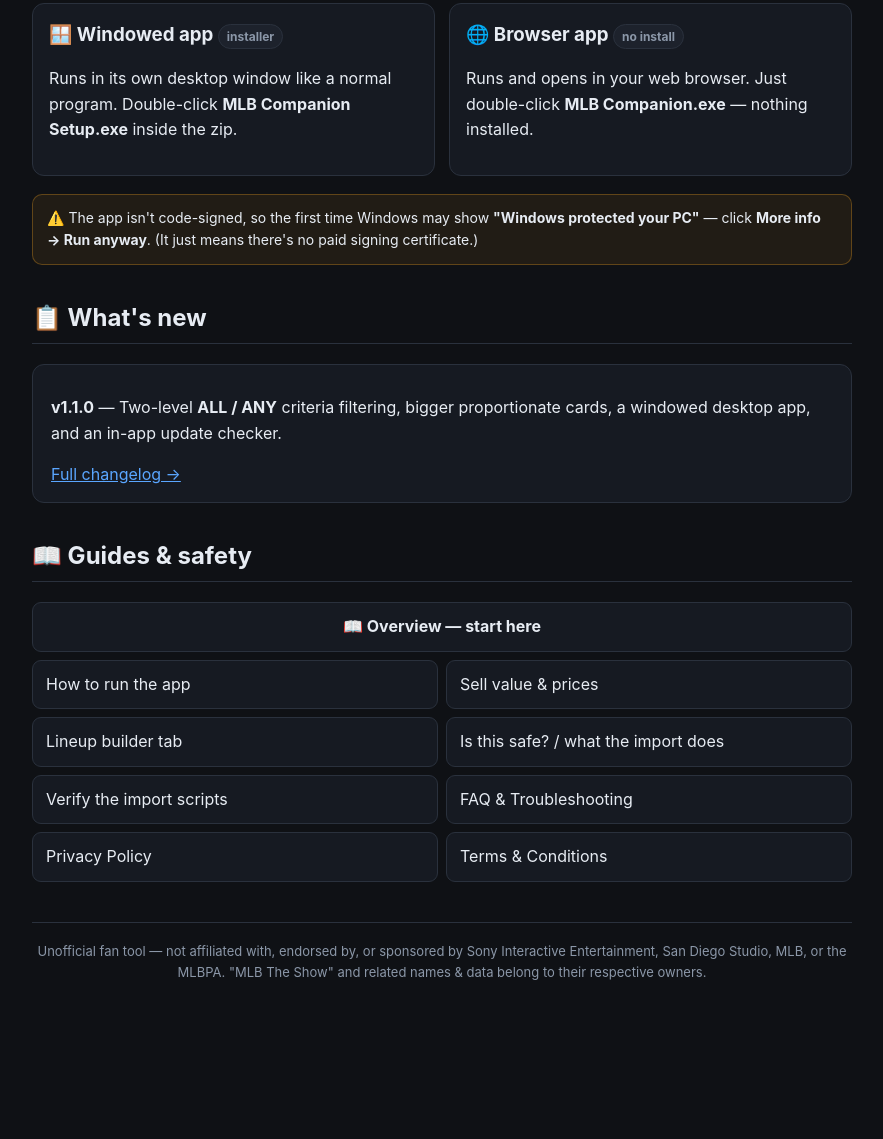
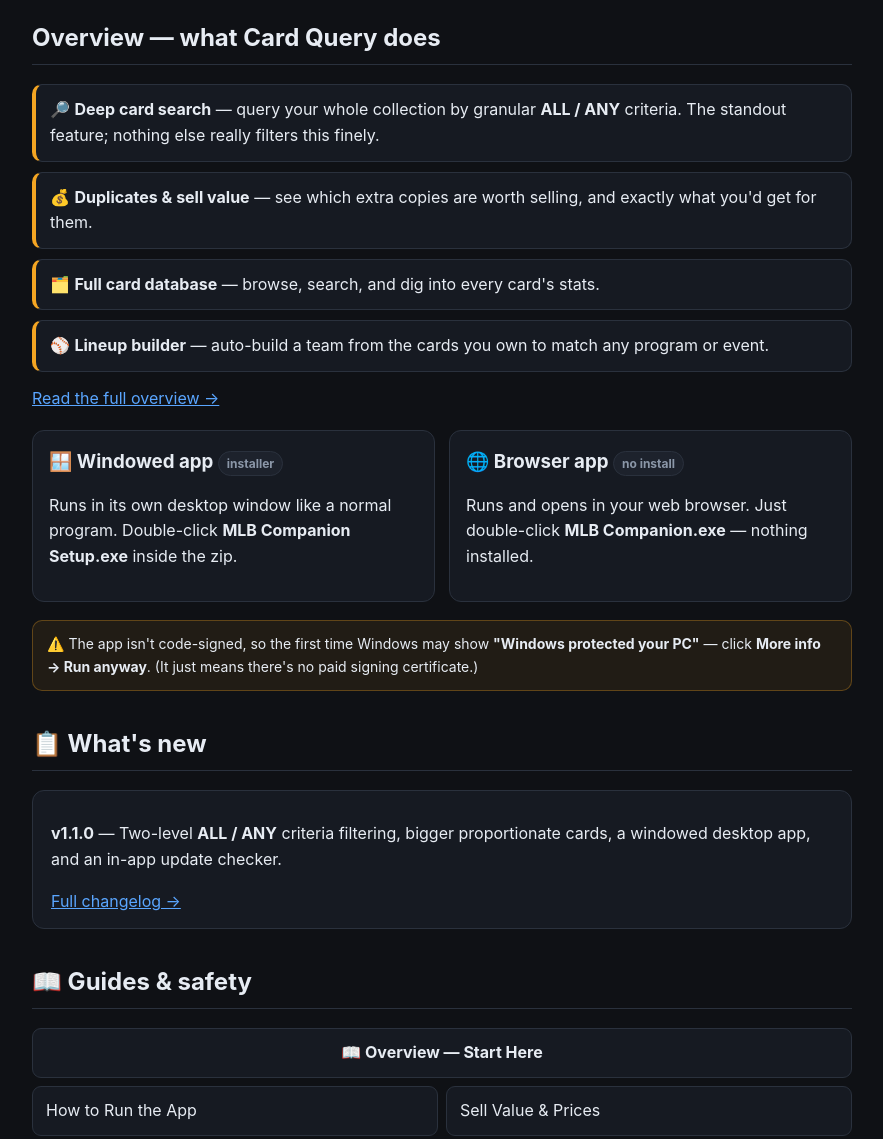
Before and after one commit to Tgon21/dd-companion, a plain HTML site: page index.html in a window 1280 px wide. Shown: the part 454-1593 px from the top of the page, without its empty margins (198-1081 px from the left). Before the commit the page ends 1497 px from the top, so only its background shows below. Drawn offline with Linux system fonts and the light colour scheme.

Commit message:
Title-case all doc titles/headers; add prominent Overview section to landing page

```diff
--- a/index.html
+++ b/index.html
@@ -35,6 +35,9 @@
   ul.docs li.docs-full { grid-column: 1 / -1; }
   ul.docs li.docs-full a { text-align:center; font-weight:700; }
   .whatsnew { background:var(--panel); border:1px solid var(--line); border-radius:12px; padding:14px 18px; }
+  ul.features { list-style:none; padding:0; margin:14px 0; display:grid; gap:10px; }
+  ul.features li { background:var(--panel); border:1px solid var(--line); border-left:4px solid var(--accent); border-radius:10px; padding:12px 14px; }
+  .overview-more { margin:4px 0 0; }
   footer { color:var(--muted); font-size:13px; text-align:center; margin-top:40px; border-top:1px solid var(--line); padding-top:18px; }
 </style>
 </head>
@@ -53,6 +56,15 @@
     <a class="dl" href="https://github.com/Tgon21/dd-companion/releases/latest/download/MLB-Companion.zip">⬇ Download for Windows</a>
     <div class="ver" id="ver">Latest version: <b id="verNum">…</b><span id="verNotes"></span></div>
   </div>
+
+  <h2>Overview — what Card Query does</h2>
+  <ul class="features">
+    <li>🔎 <b>Deep card search</b> — query your whole collection by granular <b>ALL / ANY</b> criteria. The standout feature; nothing else really filters this finely.</li>
+    <li>💰 <b>Duplicates &amp; sell value</b> — see which extra copies are worth selling, and exactly what you'd get for them.</li>
+    <li>🗂️ <b>Full card database</b> — browse, search, and dig into every card's stats.</li>
+    <li>⚾ <b>Lineup builder</b> — auto-build a team from the cards you own to match any program or event.</li>
+  </ul>
+  <p class="overview-more"><a href="docs.html?doc=home">Read the full overview →</a></p>
 
   <div class="grid2">
     <div class="card">
@@ -75,12 +87,12 @@
 
   <h2>📖 Guides &amp; safety</h2>
   <ul class="docs">
-    <li class="docs-full"><a href="docs.html?doc=home">📖 Overview — start here</a></li>
-    <li><a href="docs.html?doc=how-to">How to run the app</a></li>
-    <li><a href="docs.html?doc=pricing">Sell value &amp; prices</a></li>
-    <li><a href="docs.html?doc=lineup-builder">Lineup builder tab</a></li>
-    <li><a href="docs.html?doc=safety">Is this safe? / what the import does</a></li>
-    <li><a href="docs.html?doc=verify">Verify the import scripts</a></li>
+    <li class="docs-full"><a href="docs.html?doc=home">📖 Overview — Start Here</a></li>
+    <li><a href="docs.html?doc=how-to">How to Run the App</a></li>
+    <li><a href="docs.html?doc=pricing">Sell Value &amp; Prices</a></li>
+    <li><a href="docs.html?doc=lineup-builder">Lineup Builder Tab</a></li>
+    <li><a href="docs.html?doc=safety">Is This Safe? / What the Import Does</a></li>
+    <li><a href="docs.html?doc=verify">Verify the Import Scripts</a></li>
     <li><a href="docs.html?doc=faq">FAQ &amp; Troubleshooting</a></li>
     <li><a href="docs.html?doc=privacy">Privacy Policy</a></li>
     <li><a href="docs.html?doc=terms">Terms &amp; Conditions</a></li>
```
Also changed, not shown: docs.html (+7 -7 lines), 6 other files.
